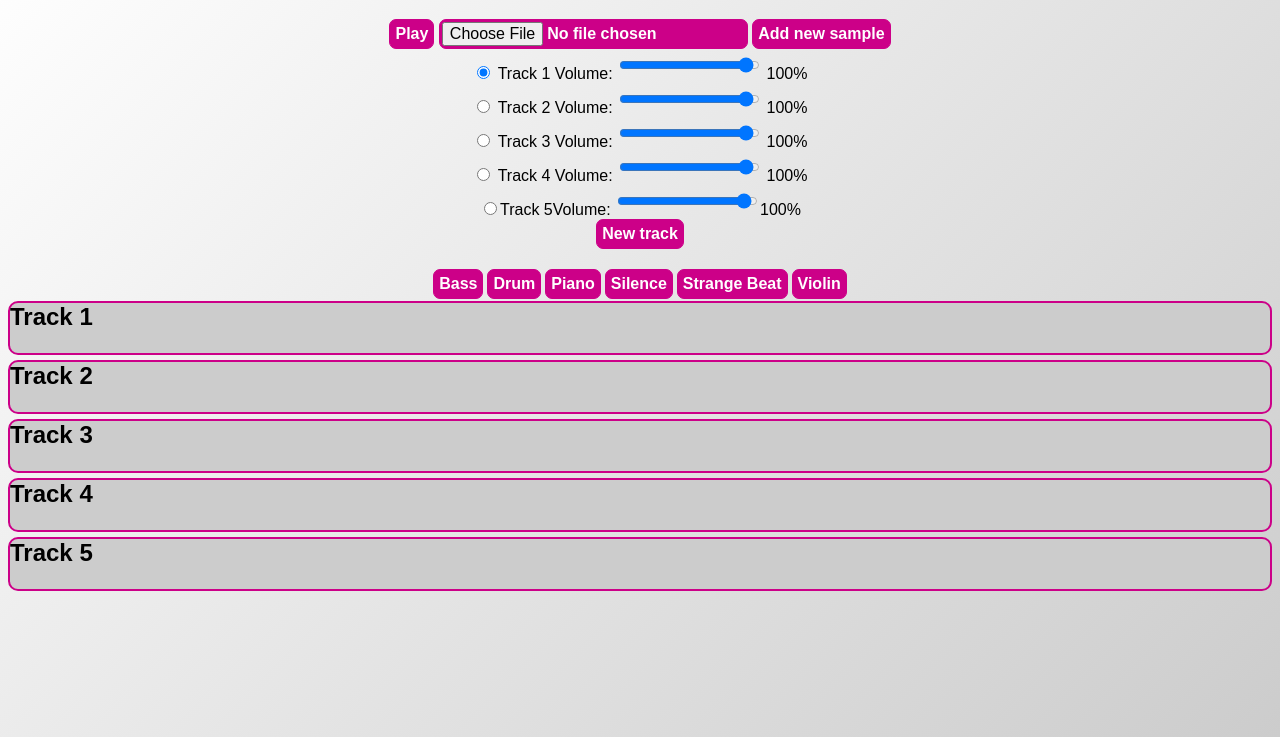
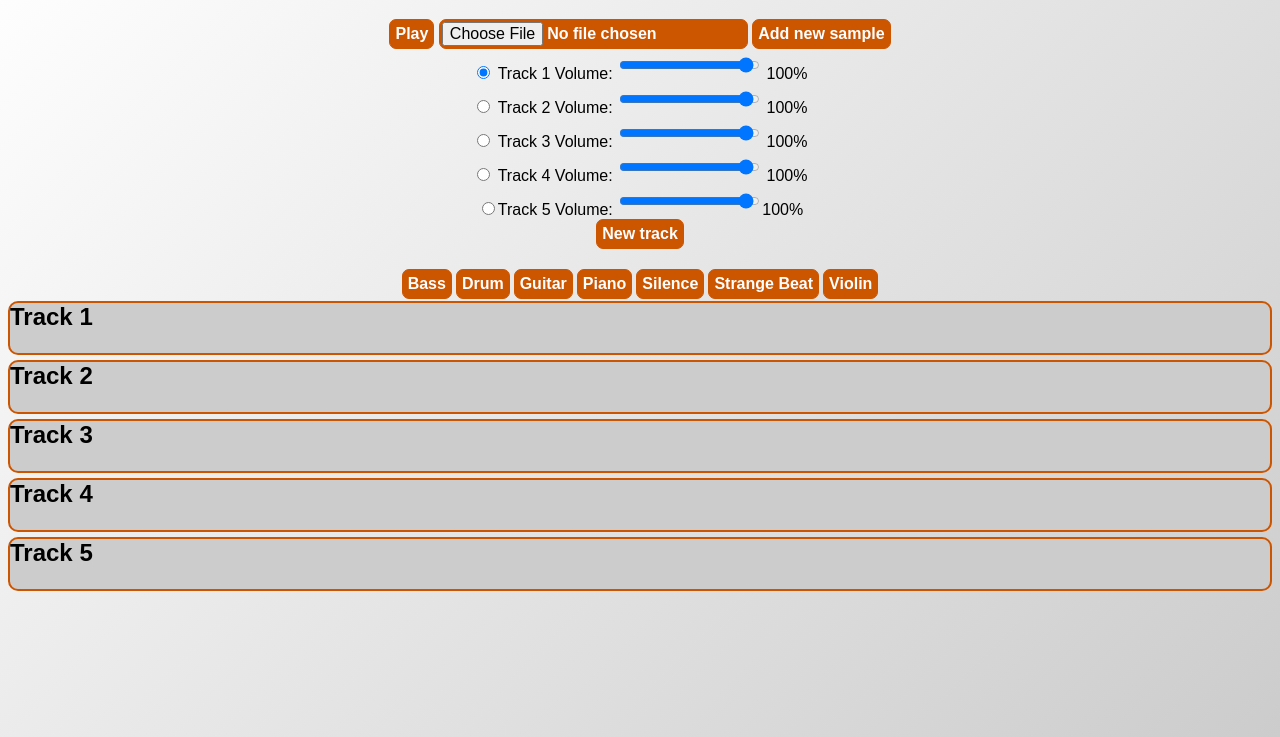
Before and after one commit to KarvaMies/IWP_Course_Project, a website built with Parcel: page index.html in a window 1280 px wide. Both pictures are taken after a click on the button "New track". Shown: the part 63-800 px from the top of the page. Built offline with nearby package versions, Linux system fonts and the light colour scheme.

Commit message:
Changed color theme and clenaed js source file

```diff
--- a/src/index.js
+++ b/src/index.js
@@ -5,6 +5,7 @@ const samples = [];
 
 samples.push({ src: "src/audio/bass.mp3", name: "Bass" });
 samples.push({ src: "src/audio/drum.mp3", name: "Drum" });
+samples.push({ src: "src/audio/guitar.mp3", name: "Guitar" });
 samples.push({ src: "src/audio/piano.mp3", name: "Piano" });
 samples.push({ src: "src/audio/silence.mp3", name: "Silence" });
 samples.push({ src: "src/audio/strange-beat.mp3", name: "Strange Beat" });
@@ -99,9 +100,11 @@ function playTrack(track, trackNumber) {
       i = ++i < track.length ? i : 0;
       audio.src = track[i].src;
       volumeLevel = parseInt(volumeInput.innerText, 10) / 100;
+      audio.volume = volumeLevel;
+
       console.log("Audio level: " + volumeLevel);
       console.log("Duration: " + audio.duration);
-      audio.volume = volumeLevel;
+
       audio.play();
       console.log(
         "Starting: Track " + trackNumber + ", instrument " + track[i].name
@@ -110,12 +113,11 @@ function playTrack(track, trackNumber) {
     true
   );
 
-  console.log("Audio level: " + volumeLevel);
-
   audio.volume = volumeLevel;
   audio.loop = false;
   audio.src = track[0].src;
 
+  console.log("Audio level: " + volumeLevel);
   console.log("Duration: " + audio.duration);
 
   audio.play();
@@ -132,7 +134,6 @@ uploadButton.addEventListener("click", () => {
   if (!file) return;
 
   const fileName = file.name.split(".")[0];
-  console.log(fileName);
 
   audioSrc = URL.createObjectURL(file);
   let sample = { src: audioSrc, name: fileName };
@@ -158,30 +159,6 @@ uploadButton.addEventListener("click", () => {
   addButtons.appendChild(newButton);
 });
 
-/*
-const addButtons = document.getElementById("addButtons");
-let id = 0;
-samples.forEach((sample) => {
-  let duration;
-  const au = document.createElement("audio");
-  au.src = sample.src;
-
-  let newButton = document.createElement("button");
-
-  au.addEventListener("loadedmetadata", () => {
-    duration = au.duration;
-    console.log(sample.name);
-    //console.log(duration);
-    newButton.setAttribute("duration", duration);
-  });
-
-  newButton.setAttribute("data-id", id++);
-  newButton.addEventListener("click", () => addSample(newButton));
-  newButton.innerText = sample.name;
-  addButtons.appendChild(newButton);
-});
-*/
-
 // User can add new tracks
 let trackCount = 4;
 const newTrackButton = document.getElementById("new-track");
@@ -190,7 +167,7 @@ newTrackButton.addEventListener("click", () => {
 
   let trackDiv = document.createElement("div");
   trackDiv.setAttribute("id", "trackDiv" + trackCount);
-  trackDiv.setAttribute("class", "newTrack");
+
   let trackDivHeader = document.createElement("h2");
   trackDivHeader.innerText = "Track " + (trackCount + 1);
   trackDiv.appendChild(trackDivHeader);
@@ -211,7 +188,7 @@ newTrackButton.addEventListener("click", () => {
 
   const volumeLabel = document.createElement("label");
   volumeLabel.setAttribute("for", "volume" + (trackCount + 1));
-  volumeLabel.innerText = "Volume: ";
+  volumeLabel.innerText = " Volume: ";
 
   /*
   How to take input from type of range and show it to user:
@@ -229,6 +206,9 @@ newTrackButton.addEventListener("click", () => {
     "this.nextElementSibling.value = this.value"
   );
 
+  const emptySpan = document.createElement("span");
+  emptySpan.innerText = " ";
+
   const output = document.createElement("output");
   output.setAttribute("id", "volume" + (trackCount + 1) + "output");
   output.innerText = "100";
@@ -239,6 +219,7 @@ newTrackButton.addEventListener("click", () => {
   div.appendChild(selectTrack);
   div.appendChild(trackLabel);
   div.appendChild(volumeLabel);
+  div.appendChild(emptySpan);
   div.appendChild(selectVolume);
   div.appendChild(output);
   div.appendChild(span);
@@ -246,7 +227,7 @@ newTrackButton.addEventListener("click", () => {
   const trackSelector = document.getElementById("track-selector");
   trackSelector.appendChild(div);
 
+  console.log("Added new track");
+
   trackCount++;
 });
-
-console.log("src/audio/bass.mp3");
--- a/src/styles.css
+++ b/src/styles.css
@@ -1,7 +1,8 @@
 @import url("https://fonts.googleapis.com/css2?family=Fredoka+One&display=swap");
 
 :root {
-  --main-color: #cc0088;
+  --main-color: #cc5500;
+  --secondary-color: #cc0088aa;
 }
 
 body {
@@ -62,7 +63,7 @@ input:hover {
 }
 
 #tracks > div > div {
-  background: linear-gradient(90deg, #cc0088aa, var(--main-color));
+  background: linear-gradient(90deg, var(--main-color), var(--secondary-color));
   color: #ffffff;
   padding: 2px 5px 2px 10px;
   margin: 0px 0px 5px -5px;
```
